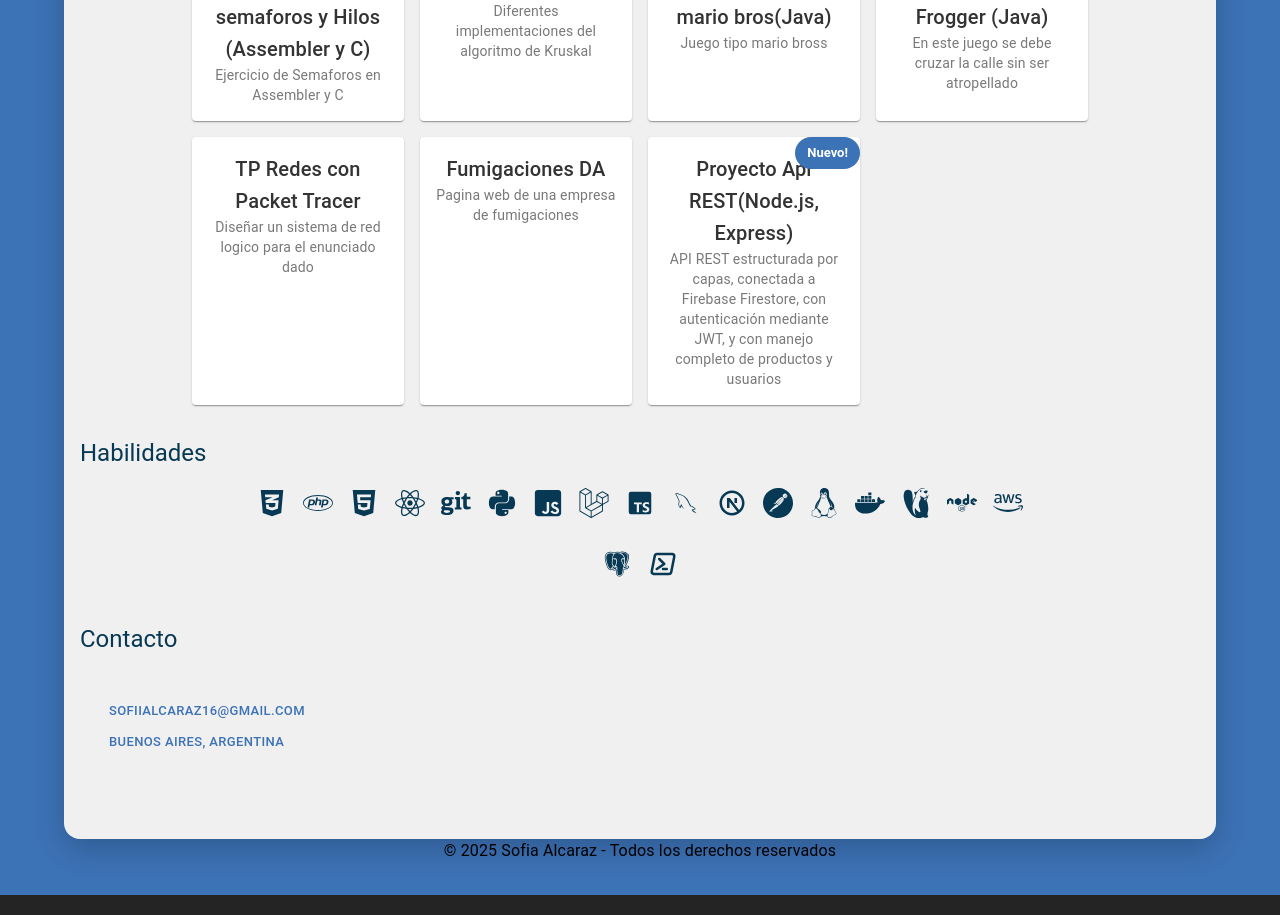
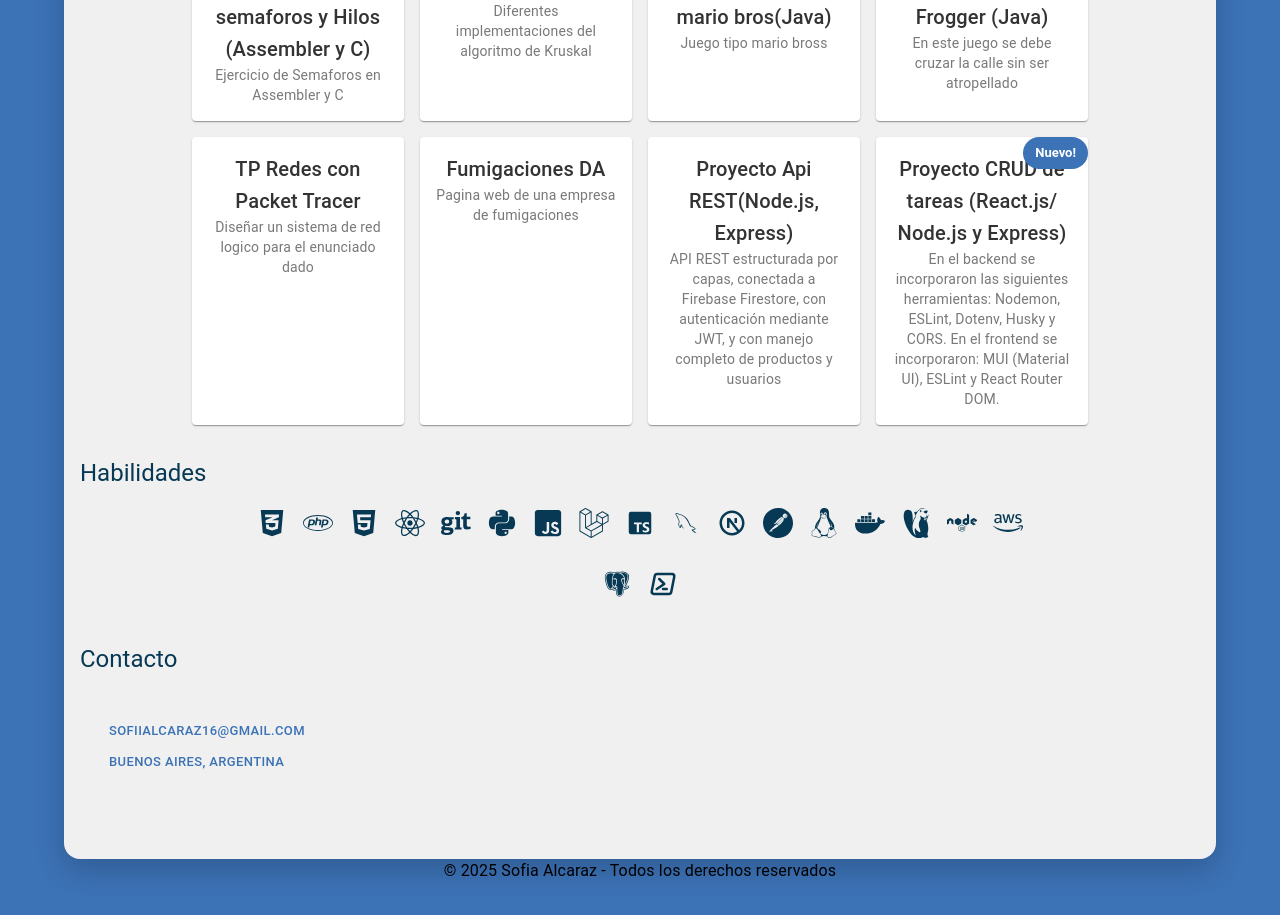
Before and after one commit to sofiAlcaraz/PortafolioReactJS, a React (Vite) app: page / in a window 1280 px wide. Shown: the part 1240-2155 px from the top of the page. Built offline with nearby package versions, Linux system fonts and the light colour scheme; grey boxes are pictures that could not be loaded; some icons are missing.

Commit message:
Add proyect in list

```diff
--- a/src/components/Projects.jsx
+++ b/src/components/Projects.jsx
@@ -136,6 +136,13 @@ const cards = [
       "API REST estructurada por capas, conectada a Firebase Firestore, con autenticación mediante JWT, y con manejo completo de productos y usuarios",
     url: "https://github.com/sofiAlcaraz/node-entrega-talento-tech",
   },
+  {
+    id: 21,
+    title: "Proyecto CRUD de tareas (React.js/ Node.js y Express)",
+    description:
+      "En el backend se incorporaron las siguientes herramientas: Nodemon, ESLint, Dotenv, Husky y CORS. En el frontend se incorporaron: MUI (Material UI), ESLint y React Router DOM.",
+    url: "https://github.com/sofiAlcaraz/RepoAcademiaForIt",
+  },
 ];
 
 const Projects = () => {
```
